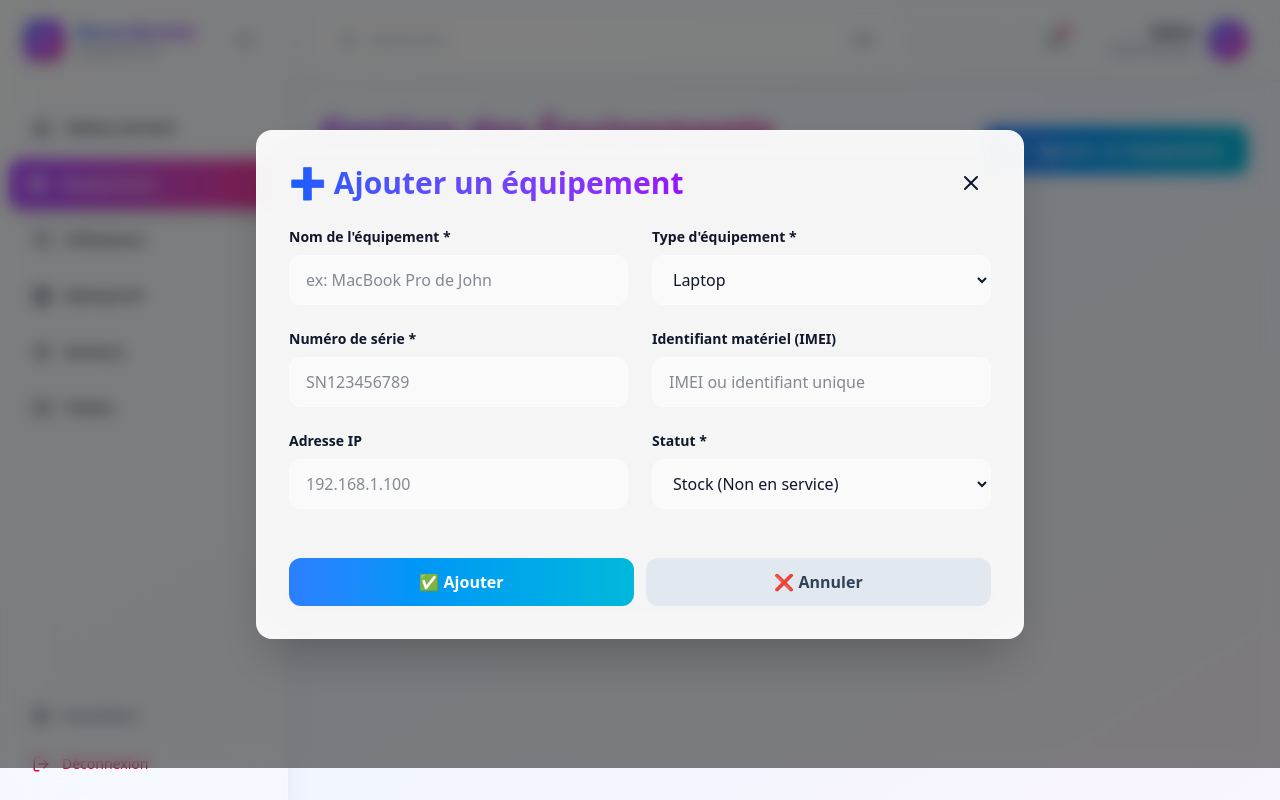
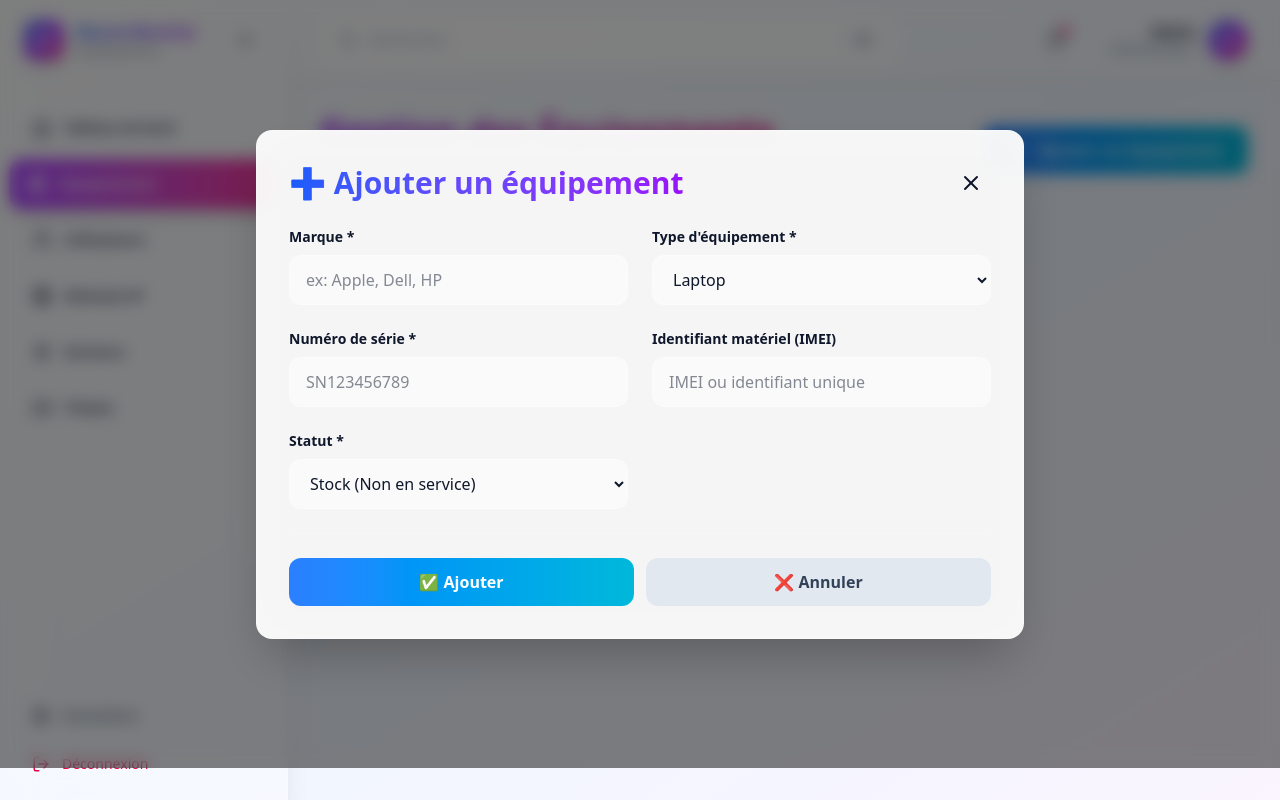
Before and after one commit to Halid13/MasterMonitor, a Next.js app: page /equipment in a window 1280 px wide. Both pictures are taken after a click on the button "Ajouter un équipement". Built offline with nearby package versions, Linux system fonts and the light colour scheme.

Commit message:
set the formula

```diff
--- a/src/app/equipment/page.tsx
+++ b/src/app/equipment/page.tsx
@@ -222,14 +222,14 @@ export default function EquipmentPage() {
               <form onSubmit={handleSubmit} className="space-y-6">
                 <div className="grid grid-cols-1 sm:grid-cols-2 gap-6">
                   <div className="group">
-                    <label className="block text-sm font-semibold text-slate-900 mb-2">Nom de l'équipement *</label>
+                    <label className="block text-sm font-semibold text-slate-900 mb-2">Marque *</label>
                     <input
                       type="text"
                       value={formData.name || ''}
                       onChange={(e) => setFormData({ ...formData, name: e.target.value })}
                       className="w-full px-4 py-3 bg-white/50 border border-white/30 rounded-xl focus:outline-none focus:ring-2 focus:ring-blue-400 transition-all group-hover:bg-white/70"
                       required
-                      placeholder="ex: MacBook Pro de John"
+                      placeholder="ex: Apple, Dell, HP"
                     />
                   </div>
 
@@ -269,17 +269,6 @@ export default function EquipmentPage() {
                       onChange={(e) => setFormData({ ...formData, hardwareId: e.target.value })}
                       className="w-full px-4 py-3 bg-white/50 border border-white/30 rounded-xl focus:outline-none focus:ring-2 focus:ring-blue-400 transition-all group-hover:bg-white/70"
                       placeholder="IMEI ou identifiant unique"
-                    />
-                  </div>
-
-                  <div className="group">
-                    <label className="block text-sm font-semibold text-slate-900 mb-2">Adresse IP</label>
-                    <input
-                      type="text"
-                      value={formData.ipAddress || ''}
-                      onChange={(e) => setFormData({ ...formData, ipAddress: e.target.value })}
-                      className="w-full px-4 py-3 bg-white/50 border border-white/30 rounded-xl focus:outline-none focus:ring-2 focus:ring-blue-400 transition-all group-hover:bg-white/70"
-                      placeholder="192.168.1.100"
                     />
                   </div>
 
```
